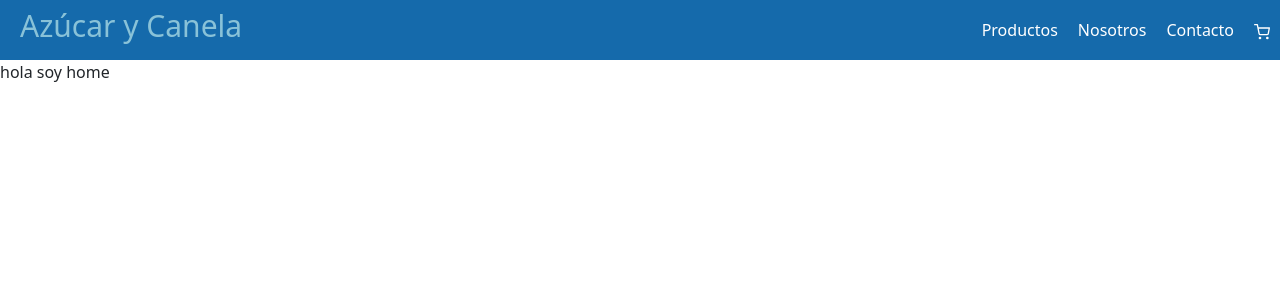
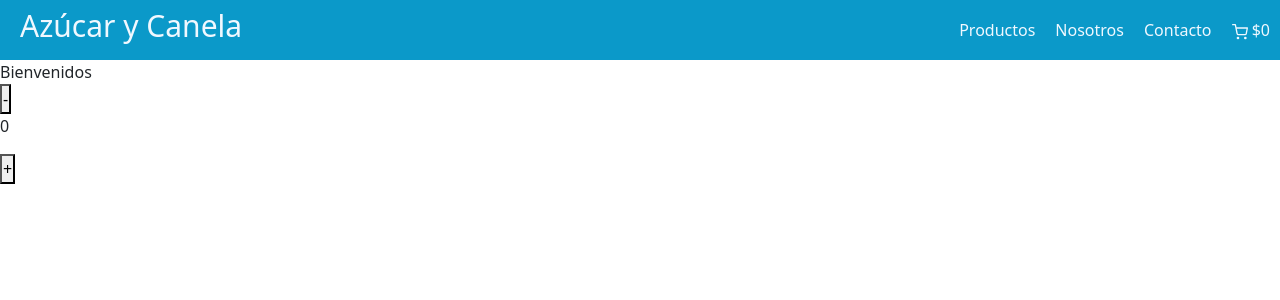
Before and after one commit to Mdaniela15/app, a React (Create React App) app: page / in a window 1280 px wide. Shown: the top 300 px of the page. Built offline with nearby package versions, Linux system fonts and the light colour scheme.

Commit message:
cards y css

```diff
--- a/package.json
+++ b/package.json
@@ -6,11 +6,12 @@
     "@testing-library/jest-dom": "^5.16.5",
     "@testing-library/react": "^13.4.0",
     "@testing-library/user-event": "^13.5.0",
-    "bootstrap": "^5.3.0-alpha3",
+    "bootstrap": "^5.2.3",
     "by": "^0.2.3",
     "localforage": "^1.10.0",
     "match-sorter": "^6.3.1",
     "react": "^18.2.0",
+    "react-bootstrap": "^2.7.2",
     "react-dom": "^18.2.0",
     "react-icons": "^4.8.0",
     "react-router-dom": "^6.11.0",
--- /dev/null
+++ b/src/componentes/Card.js
@@ -0,0 +1,25 @@
+import useCounter from "../hooks/useCounter";
+
+export default function Card({ product }) {
+    const { name, imgUrl, description, price, } = product;
+    const { counter, increment, decrement, } = useCounter();
+
+    return (
+        <div className="card" style={{ width: "18rem" }}>
+            <img src={imgUrl} className="card-img-top" alt="..." />
+            <div className="card-body">
+                <h5 className="card-title">{name}</h5>
+                <p className="card-text">{description}</p>
+                <div className="d-flex align-items-start flex-column mb-3">
+                    <div className="d-flex align-items-center mb-4" role="group" aria-label="Basic example">
+                        <button onClick={decrement} type="button" className="btn btn-primary">-</button>
+                        <div className="mx-2">{counter}</div>
+                        <button onClick={increment} type="button" className="btn btn-primary">+</button>
+                    </div>
+                    <button className="btn btn-primary">Añadir a carrito</button>
+                </div>
+
+            </div>
+        </div>
+    );
+}
--- a/src/componentes/CartWidget.js
+++ b/src/componentes/CartWidget.js
@@ -1,4 +1,8 @@
 import { FiShoppingCart } from 'react-icons/fi';
-export default function CartWidget() {
-    return (<><FiShoppingCart /></>);
-}
+
+export default function CartWidget({ precio }) {
+    return (
+        <span>
+            <FiShoppingCart /> ${precio ? precio : 0}
+        </span>
+    );}
--- /dev/null
+++ b/src/hooks/useCounter.js
@@ -0,0 +1,24 @@
+import { useState } from "react"
+
+
+const useCounter = () => {
+
+    const [counter, setCounter] = useState(0);
+
+    const handleIncrement = () => {
+        setCounter(counter + 1);
+    }
+
+    const handleDecrement = () => {
+        setCounter(counter - 1);
+    }
+
+    return {
+        counter: counter,
+        increment: handleIncrement,
+        decrement: handleDecrement
+    }
+}
+
+
+export default useCounter
--- /dev/null
+++ b/src/hooks/useProducts.js
@@ -0,0 +1,54 @@
+import { useEffect, useState } from "react"
+const PRODUCTS = [
+    {
+        id: 1,
+        name: "Facturas",
+        description:"100gr",
+        price: 100,
+        imgUrl: "https://images.unsplash.com/photo-1586657263857-346c4b712ff5?ixlib=rb-4.0.3&ixid=MnwxMjA3fDB8MHxwaG90by1wYWdlfHx8fGVufDB8fHx8&auto=format&fit=crop&w=464&q=80"
+    },
+    {
+        id: 2,
+        name: "Galletas",
+        description:"250gr",
+        price: 100,
+        imgUrl: "https://images.unsplash.com/photo-1598839950984-034f6dc7b495?ixlib=rb-4.0.3&ixid=MnwxMjA3fDB8MHxzZWFyY2h8OHx8Z2FsbGV0YXN8ZW58MHx8MHx8&auto=format&fit=crop&w=500&q=60"
+    },
+    {
+        id: 3,
+        name: "Tartaletas",
+        description:"6 unidades",
+        price: 100,
+        imgUrl: "https://images.unsplash.com/photo-1495147466023-ac5c588e2e94?ixlib=rb-4.0.3&ixid=MnwxMjA3fDB8MHxzZWFyY2h8OHx8dGFydGFzfGVufDB8fDB8fA%3D%3D&auto=format&fit=crop&w=500&q=60"
+    },
+
+]
+
+const useProducts = () => {
+
+    const [isLoading, setIsLoading] = useState(true);
+    const [products, setProducts] = useState();
+
+    useEffect(() => {
+        const getProducts = async () => {
+            // Simulo un fetch
+            try {
+                const resp = await new Promise((resolve) => {
+                    setTimeout(() => resolve(PRODUCTS), 1000);
+                });
+                setProducts(resp);
+            } catch (error) {
+                console.error(error);
+            } finally {
+                setIsLoading(false);
+            }
+        }
+        getProducts();
+
+    }, [])
+
+    return { products, isLoading }
+}
+
+
+export default useProducts
--- a/src/index.css
+++ b/src/index.css
@@ -1,3 +1,5 @@
+
+
 
 body {
   margin: 0;
@@ -14,17 +16,27 @@ code {
 }
 
 .navbar {
-  background: rgb(21, 106, 171)  ;
+  background: rgb(11, 153, 201);
 }
 
 .navbar h1{
   margin-left: 20px;
   font-size: 30px;
-  color: rgb(137, 194, 216);
+  color: aliceblue;
 }
 
 .navbar .navbar__list a{
   margin: 10px;
   text-decoration: none;
-  color: rgb(255, 255, 255);
+  color: aliceblue;
 }
+
+
+.product-card-container {
+  display: flex;
+  justify-content: space-around;
+}
+
+button{
+  padding: 1px;
+}
--- a/src/pages/HomePage.js
+++ b/src/pages/HomePage.js
@@ -1,7 +1,14 @@
 import ItemListContainer from "../componentes/ItemListContainer";
+import useCounter from "../hooks/useCounter";
 
 export default function HomePage() {
-    return (
-        <ItemListContainer greeting={"hola soy home"} />
+    const {counter, increment, decrement} = useCounter();
+    return (<>
+        <ItemListContainer greeting={"Bienvenidos"} />
+        <button onClick={decrement}>-</button>
+        <p>{counter}</p>
+        <button onClick={increment}>+</button>
+    </>
+
     );
 }
--- /dev/null
+++ b/src/pages/ProductsPage.js
@@ -0,0 +1,18 @@
+import Card from "../componentes/Card";
+import ItemListContainer from "../componentes/ItemListContainer";
+import useProducts from "../hooks/useProducts";
+
+export default function ProductsPage() {
+    const { products, isLoading } = useProducts();
+    if (isLoading) {
+        return (<p>Cargando...</p>)
+    }
+    return (<>
+        <ItemListContainer greeting={"Productos"} />
+        <div className="product-card-container">
+            {products && products.map(p => (<Card key={p.id} product={p} />))}
+        </div>
+    </>
+
+    );
+}
```
Also changed, not shown: src/App.js (+6 -1 lines), src/pages/CategoryPage.js (line endings or trailing spaces), 1 other file (tests, documents, lock files or other folders).
